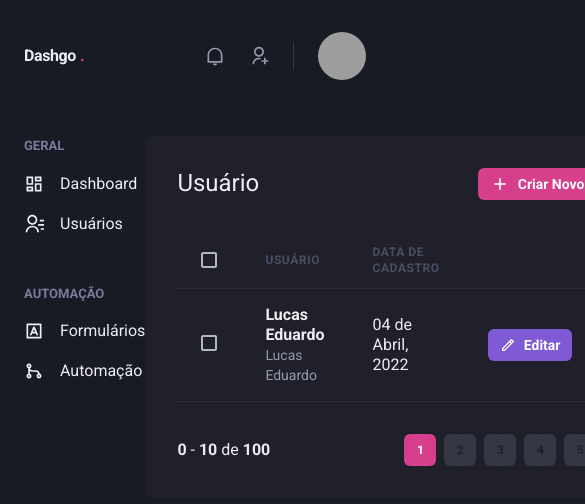
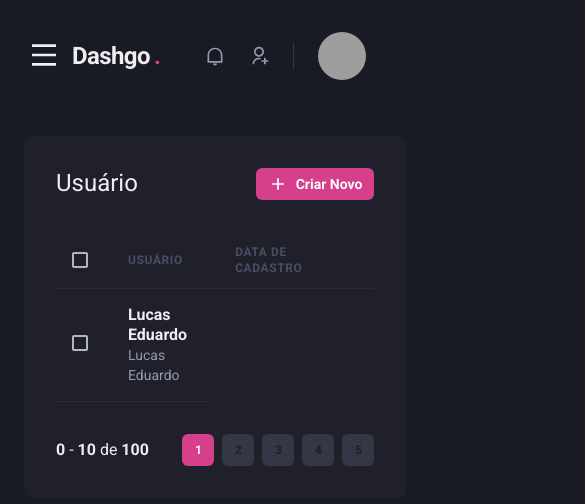
Before and after one commit to Lucasedusi/dash-umadep-next, a Next.js app: page /users in a window 390 px wide. Shown: the top 504 px of the page, 585 px wide, since content can reach past the window. Built offline with nearby package versions, Linux system fonts and the light colour scheme; grey boxes are pictures that could not be loaded.

Commit message:
sidebar responsive

```diff
--- a/src/components/Header/Logo.tsx
+++ b/src/components/Header/Logo.tsx
@@ -3,7 +3,7 @@
 export function Logo() {
 	return (
 		<Text
-			fontSize={["2xl, 3xl"]}
+			fontSize={["2xl", "3xl"]}
 			fontWeight="bold"
 			letterSpacing="tight"
 			w="64"
--- a/src/components/Header/index.tsx
+++ b/src/components/Header/index.tsx
@@ -1,4 +1,6 @@
-import { Flex, useBreakpointValue } from "@chakra-ui/react";
+import { Flex, Icon, IconButton, useBreakpointValue } from "@chakra-ui/react";
+import { RiMenuLine } from "react-icons/ri";
+import { UseSideBarDrawer } from "../../contexts/SideBarDrawerContext";
 
 import { Logo } from "./Logo";
 import { NotificationNav } from "./NotificationNav";
@@ -6,6 +8,8 @@
 import { SearchBox } from "./SearchBox";
 
 export function Header() {
+	const { onOpen } = UseSideBarDrawer();
+
 	const isWideVersion = useBreakpointValue({
 		base: false,
 		lg: true,
@@ -22,6 +26,17 @@
 			px="6"
 			align="center"
 		>
+			{!isWideVersion && (
+				<IconButton
+					aria-label="Open Navigation"
+					icon={<Icon as={RiMenuLine} />}
+					fontSize="32"
+					variant="unstyled"
+					onClick={onOpen}
+					mr="2"
+				></IconButton>
+			)}
+
 			<Logo />
 
 			{isWideVersion && <SearchBox />}
--- /dev/null
+++ b/src/components/SideBar/SideBarNav.tsx
@@ -0,0 +1,25 @@
+import { Stack } from "@chakra-ui/react";
+import {
+	RiDashboardLine,
+	RiContactsLine,
+	RiInputMethodLine,
+	RiGitMergeLine,
+} from "react-icons/ri";
+import { NavLink } from "./NavLink";
+import { NavSection } from "./NavSection";
+
+export function SideBarNav() {
+	return (
+		<Stack spacing="12" align="flex-start">
+			<NavSection title="GERAL">
+				<NavLink icon={RiDashboardLine}>Dashboard</NavLink>
+				<NavLink icon={RiContactsLine}>Usuários</NavLink>
+			</NavSection>
+
+			<NavSection title="AUTOMAÇÃO">
+				<NavLink icon={RiInputMethodLine}>Formulários</NavLink>
+				<NavLink icon={RiGitMergeLine}>Automação</NavLink>
+			</NavSection>
+		</Stack>
+	);
+}
--- a/src/components/SideBar/index.tsx
+++ b/src/components/SideBar/index.tsx
@@ -1,27 +1,44 @@
-import { Box, Stack, Text, Link, Icon } from "@chakra-ui/react";
 import {
-	RiContactsLine,
-	RiDashboardLine,
-	RiGitMergeLine,
-	RiInputMethodLine,
-} from "react-icons/ri";
-import { NavLink } from "./NavLink";
-import { NavSection } from "./NavSection";
+	Box,
+	Drawer,
+	DrawerBody,
+	DrawerCloseButton,
+	DrawerContent,
+	DrawerHeader,
+	DrawerOverlay,
+	useBreakpointValue,
+} from "@chakra-ui/react";
+import { UseSideBarDrawer } from "../../contexts/SideBarDrawerContext";
+import { SideBarNav } from "./SideBarNav";
 
 export function SideBar() {
+	const { isOpen, onClose } = UseSideBarDrawer();
+
+	const isDrawerSiderBar = useBreakpointValue({
+		base: true,
+		lg: false,
+	});
+
+	if (isDrawerSiderBar) {
+		return (
+			<Drawer isOpen={isOpen} placement="left" onClose={onClose}>
+				<DrawerOverlay>
+					<DrawerContent bg="gray.800" p="4">
+						<DrawerCloseButton mt="6" />
+						<DrawerHeader>Navageção</DrawerHeader>
+
+						<DrawerBody>
+							<SideBarNav />
+						</DrawerBody>
+					</DrawerContent>
+				</DrawerOverlay>
+			</Drawer>
+		);
+	}
+
 	return (
 		<Box as="aside" w="64">
-			<Stack spacing="12" align="flex-start">
-				<NavSection title="GERAL">
-					<NavLink icon={RiDashboardLine}>Dashboard</NavLink>
-					<NavLink icon={RiContactsLine}>Usuários</NavLink>
-				</NavSection>
-
-				<NavSection title="AUTOMAÇÃO">
-					<NavLink icon={RiInputMethodLine}>Formulários</NavLink>
-					<NavLink icon={RiGitMergeLine}>Automação</NavLink>
-				</NavSection>
-			</Stack>
+			<SideBarNav />
 		</Box>
 	);
 }
--- /dev/null
+++ b/src/contexts/SideBarDrawerContext.tsx
@@ -0,0 +1,29 @@
+/* eslint-disable react-hooks/exhaustive-deps */
+import { useDisclosure, UseDisclosureReturn } from "@chakra-ui/react";
+import { useRouter } from "next/router";
+import { createContext, ReactNode, useContext, useEffect } from "react";
+
+interface SideBarDrawerContextProps {
+	children: ReactNode;
+}
+
+type SideBarDrawerContextData = UseDisclosureReturn;
+
+const SideBarDrawerContext = createContext({} as SideBarDrawerContextData);
+
+export function SideBarDrawerProvider({ children }: SideBarDrawerContextProps) {
+	const disclosure = useDisclosure();
+	const router = useRouter();
+
+	useEffect(() => {
+		disclosure.onClose();
+	}, [router.asPath]);
+
+	return (
+		<SideBarDrawerContext.Provider value={disclosure}>
+			{children}
+		</SideBarDrawerContext.Provider>
+	);
+}
+
+export const UseSideBarDrawer = () => useContext(SideBarDrawerContext);
--- a/src/pages/_app.tsx
+++ b/src/pages/_app.tsx
@@ -2,11 +2,14 @@
 import { ChakraProvider } from "@chakra-ui/react";
 
 import { theme } from "../styles/theme";
+import { SideBarDrawerProvider } from "../contexts/SideBarDrawerContext";
 
 function MyApp({ Component, pageProps }: AppProps) {
 	return (
 		<ChakraProvider resetCSS theme={theme}>
-			<Component {...pageProps} />
+			<SideBarDrawerProvider>
+				<Component {...pageProps} />
+			</SideBarDrawerProvider>
 		</ChakraProvider>
 	);
 }
--- a/src/pages/dashboard.tsx
+++ b/src/pages/dashboard.tsx
@@ -72,14 +72,14 @@
 					minChildWidth="320px"
 					alignItems="flex-start"
 				>
-					<Box p="8" bg="gray.800" borderRadius={8}>
+					<Box p={["6", "8"]} bg="gray.800" borderRadius={8}>
 						<Text fontSize="lg" mb="4">
 							Usuários Cadastrados
 						</Text>
 						<Chart options={options} series={series} type="area" height={160} />
 					</Box>
 
-					<Box p="8" bg="gray.800" borderRadius={8}>
+					<Box p={["6", "8"]} bg="gray.800" borderRadius={8}>
 						<Text fontSize="lg" mb="4">
 							Usuários Cadastrados
 						</Text>
--- a/src/pages/users/index.tsx
+++ b/src/pages/users/index.tsx
@@ -12,6 +12,7 @@
 	Th,
 	Thead,
 	Tr,
+	useBreakpointValue,
 } from "@chakra-ui/react";
 import { RiAddLine, RiPencilLine } from "react-icons/ri";
 import { Header } from "../../components/Header";
@@ -19,6 +20,11 @@
 import { SideBar } from "../../components/SideBar";
 
 export default function UserList() {
+	const isWideVersion = useBreakpointValue({
+		base: false,
+		lg: true,
+	});
+
 	return (
 		<Box>
 			<Header />
@@ -46,7 +52,7 @@
 					<Table colorScheme="whiteAlpha">
 						<Thead>
 							<Tr>
-								<Th px="6" color="gray.300" width="8">
+								<Th px={["4", "6", "6"]} color="gray.300" width="8">
 									<Checkbox colorScheme="pink" />
 								</Th>
 								<Th>Usuário</Th>
@@ -56,7 +62,7 @@
 						</Thead>
 						<Tbody>
 							<Tr>
-								<Td px="6">
+								<Td px={["4", "6", "6"]}>
 									<Checkbox colorScheme="pink" />
 								</Td>
 								<Td>
@@ -67,18 +73,7 @@
 										</Text>
 									</Box>
 								</Td>
-								<Td>04 de Abril, 2022</Td>
-								<Td>
-									<Button
-										as="a"
-										size="sm"
-										fontSize="sm"
-										colorScheme="purple"
-										leftIcon={<Icon as={RiPencilLine} fontSize="16" />}
-									>
-										Editar
-									</Button>
-								</Td>
+								{isWideVersion && <Td>04 de Abril, 2022</Td>}
 							</Tr>
 						</Tbody>
 					</Table>
```
